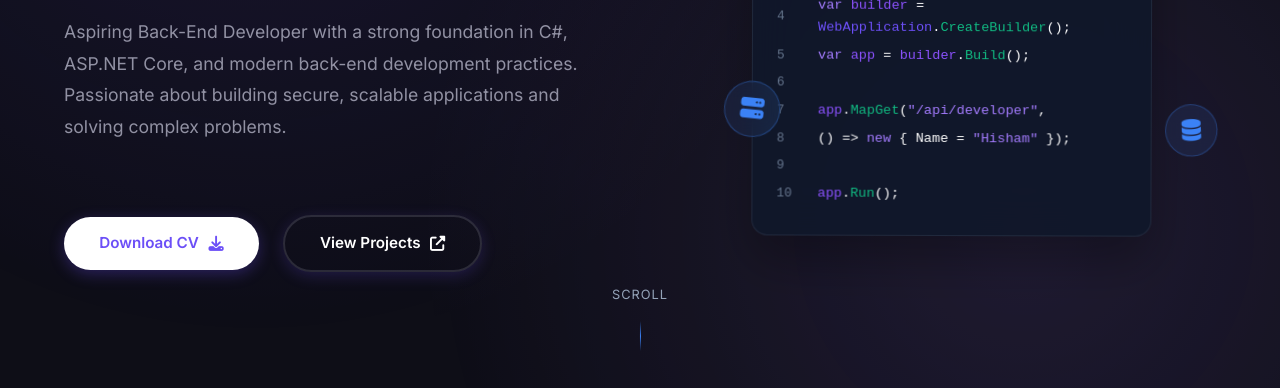
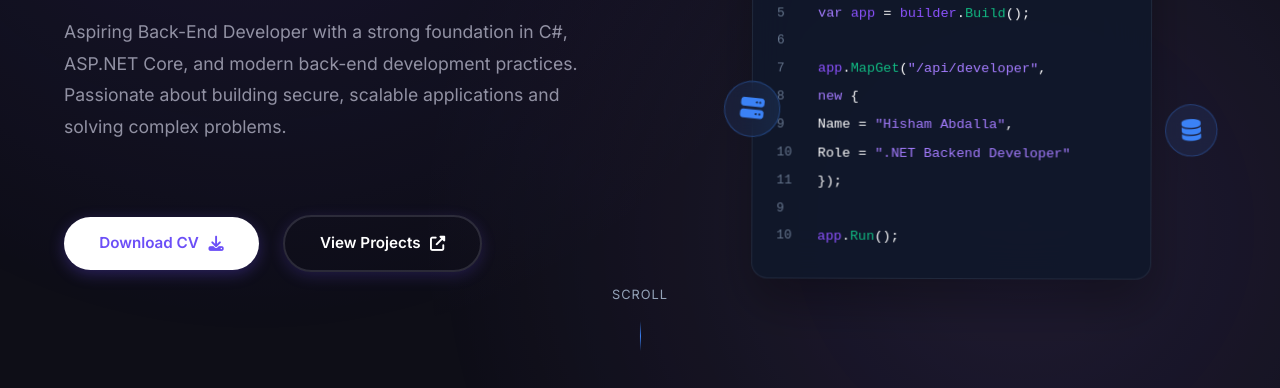
Before and after one commit to hishamabdalla/Portfolio, a plain HTML site: page index.html in a window 1280 px wide. Shown: the part 412-800 px from the top of the page. Drawn offline with Linux system fonts and the light colour scheme.

Commit message:
Update developer information

```diff
--- a/index.html
+++ b/index.html
@@ -128,9 +128,21 @@
                             <span class="code"><span class="variable">app</span>.<span class="method">MapGet</span>(<span class="string">"/api/developer"</span>,</span>
                         </div>
                         <div class="code-line">
-                            <span class="line-num">8</span>
-                            <span class="code">    () => <span class="keyword">new</span> { <span class="property">Name</span> = <span class="string">"Hisham"</span> });</span>
-                        </div>
+  <span class="line-num">8</span>
+  <span class="code">    <span class="keyword">new</span> {</span>
+</div>
+<div class="code-line">
+  <span class="line-num">9</span>
+  <span class="code">        <span class="property">Name</span> = <span class="string">"Hisham Abdalla"</span>,</span>
+</div>
+<div class="code-line">
+  <span class="line-num">10</span>
+  <span class="code">        <span class="property">Role</span> = <span class="string">".NET Backend Developer"</span></span>
+</div>
+<div class="code-line">
+  <span class="line-num">11</span>
+  <span class="code">    });</span>
+</div>
                         <div class="code-line">
                             <span class="line-num">9</span>
                             <span class="code"></span>
```
